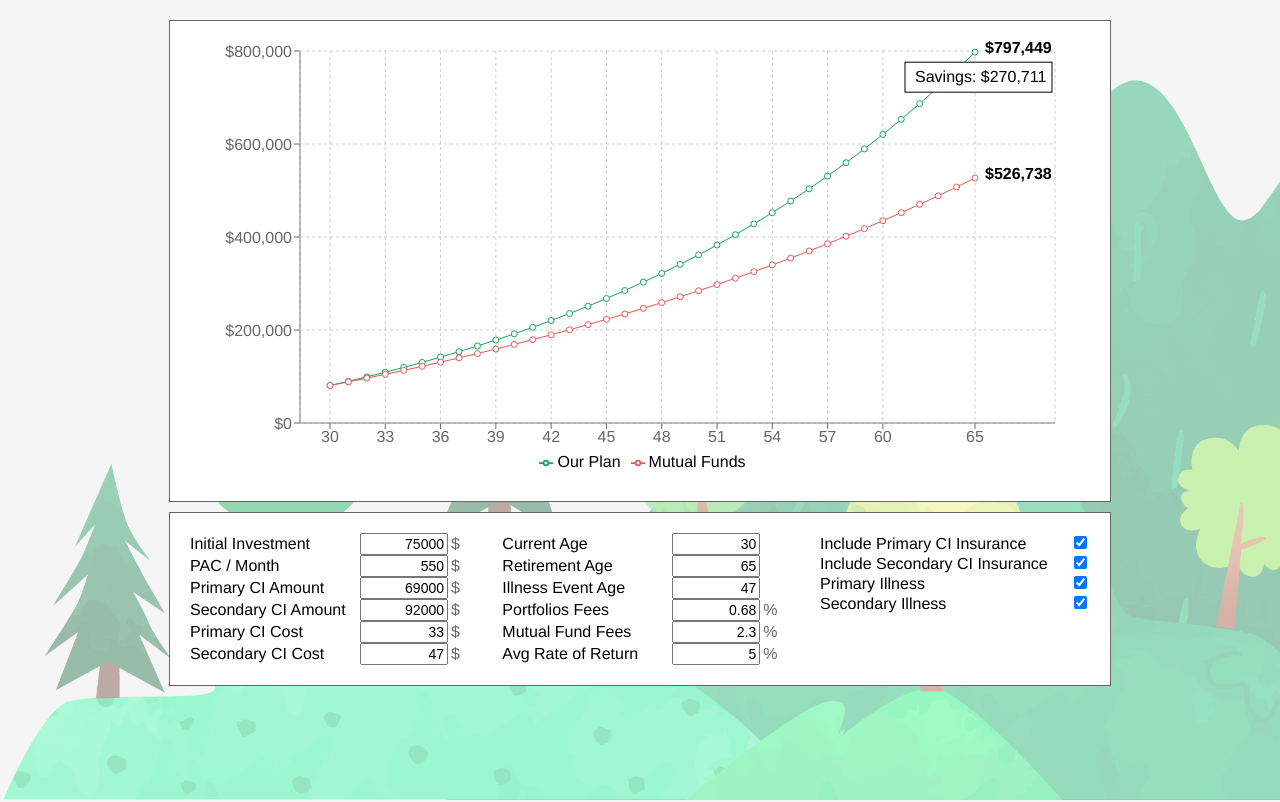
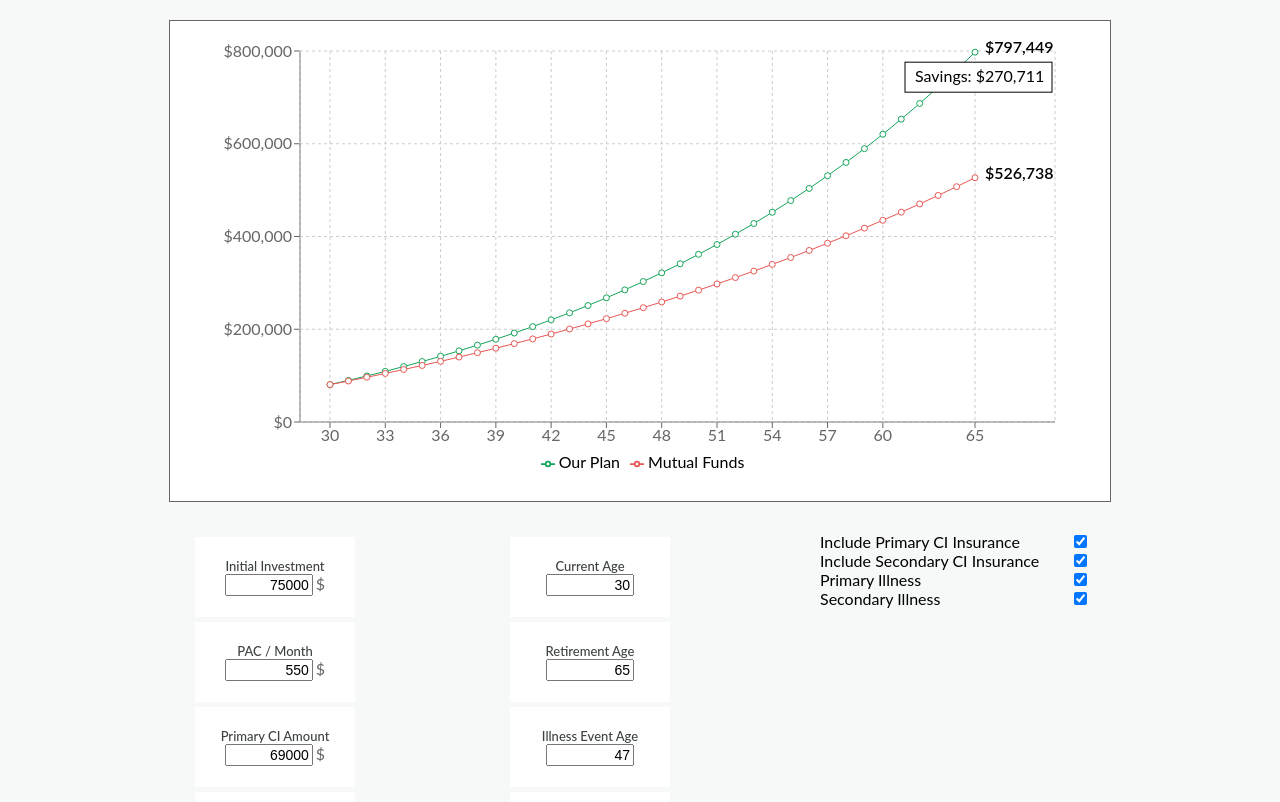
Before and after one commit to swetton/insurance-model, a React (Create React App) app: page / in a window 1280 px wide. Shown: the top 802 px of the page. Built offline with nearby package versions, Linux system fonts and the light colour scheme; a small style sheet from the web is missing.

Commit message:
Start working on new input boxes; import Lato with medium

```diff
--- a/package.json
+++ b/package.json
@@ -3,6 +3,7 @@
   "version": "0.1.0",
   "private": true,
   "dependencies": {
+    "lato-font": "^3.0.0",
     "lodash": "^4.17.4",
     "numeral": "^2.0.6",
     "react": "^16.2.0",
--- a/src/App.js
+++ b/src/App.js
@@ -63,10 +63,10 @@ export default connect(state => ({
 
 const styles = {
   container: {
-    backgroundImage: 'url("bg.png")',
-    backgroundSize: 'cover',
-    minHeight: '100vh',
-    minWidth: '100vw',
+    // backgroundImage: 'url("bg.png")',
+    // backgroundSize: 'cover',
+    // minHeight: '100vh',
+    // minWidth: '100vw',
   },
   innerContainer: {
     padding: '20px',
--- a/src/components/MainForm.js
+++ b/src/components/MainForm.js
@@ -178,7 +178,6 @@ export default connect(state => ({
 
 const styles = {
   container: {
-    backgroundColor: colors.white,
     margin: '10px auto 0',
     maxWidth: '900px',
     width: '95%',
@@ -186,7 +185,6 @@ const styles = {
     display: 'flex',
     flexWrap: 'wrap',
     justifyContent: 'space-between',
-    border: `1px solid ${colors.grey}`,
   },
   column: {
   },
--- a/src/components/TextField.js
+++ b/src/components/TextField.js
@@ -11,10 +11,11 @@ export default class TextField extends Component {
     } = this.props;
 
     return (
-      <div>
+      <div style={styles.container}>
         <label style={styles.label} htmlFor={name}>
           {label}
         </label>
+        <div>
           <Field
             name={name}
             component='input'
@@ -25,14 +26,27 @@ export default class TextField extends Component {
             {suffix}
           </span>}
         </div>
+      </div>
     );
   }
 }
 
 const styles = {
+  container: {
+    width: '160px',
+    height: '80px',
+    backgroundColor: colors.white,
+    margin: '5px',
+    display: 'flex',
+    flexDirection: 'column',
+    justifyContent: 'center',
+    alignItems: 'center',
+  },
   label: {
-    width: '170px',
-    display: 'inline-block',
+    textAlign: 'center',
+    color: colors.almostBlack,
+    fontSize: '13px',
+    fontFamily: 'Lato Medium',
   },
   field: {
     textAlign: 'right',
--- a/src/theme/App.css
+++ b/src/theme/App.css
@@ -1,5 +1,7 @@
+@import url('../../node_modules/lato-font/css/lato-font.css');
+
 body {
   margin: 0;
-  font-family: Helvetica Neue, Helvetica, Arial, sans-serif;
-  background-color: #F5F5F5;
+  font-family: 'Lato', sans-serif;
+  background-color: #F7F8F8;
 }
--- a/src/theme/colors.js
+++ b/src/theme/colors.js
@@ -1,4 +1,6 @@
 export default {
   white: '#fff',
   grey: '#666666',
+  haze: '#F7F8F8',
+  almostBlack: '#3C4142',
 };
```
Also changed, not shown: 1 other file (tests, documents, lock files or other folders). Lines whose indentation alone changed are shown as unchanged.
